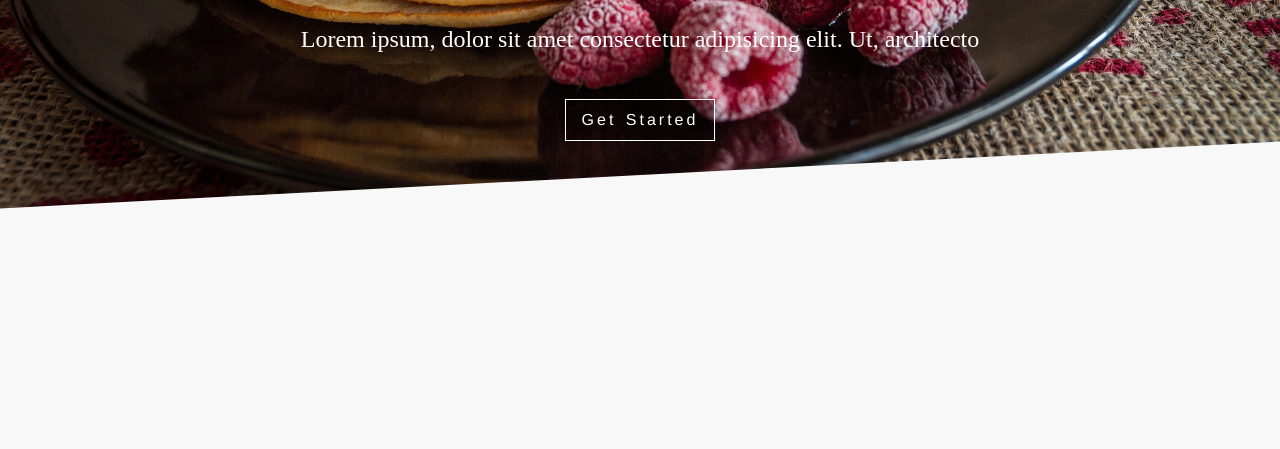
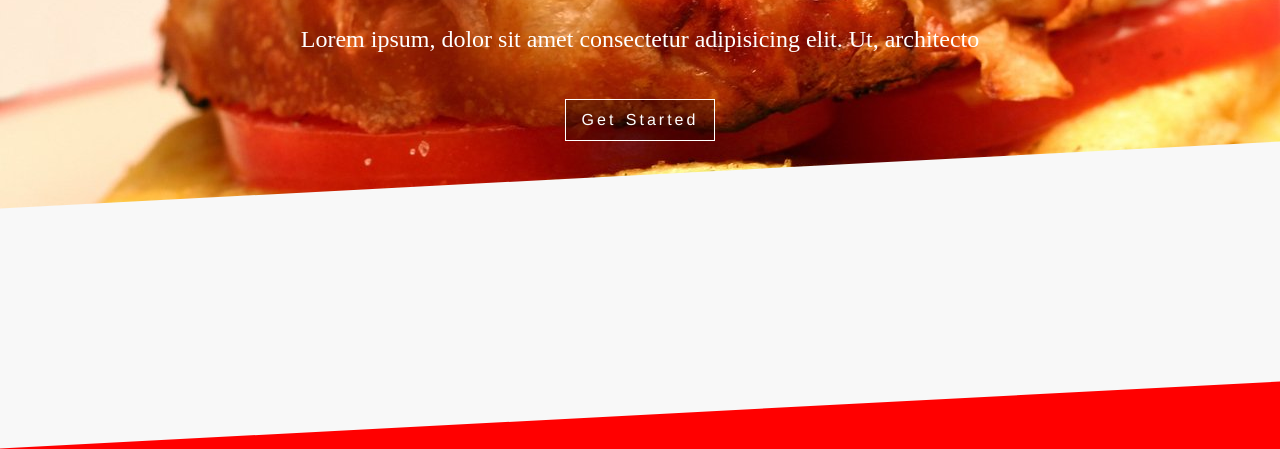
Before and after one commit to greenzombie123/webpack-frontend, a website built with webpack: page dist/index.html in a window 1280 px wide. Shown: the part 485-934 px from the top of the page. Built offline with nearby package versions, Linux system fonts and the light colour scheme.

Commit message:
Update stuff

```diff
--- a/package.json
+++ b/package.json
@@ -4,7 +4,8 @@
   "description": "",
   "main": "index.js",
   "scripts": {
-    "test": "echo \"Error: no test specified\" && exit 1"
+    "test": "echo \"Error: no test specified\" && exit 1",
+    "build":"webpack"
   },
   "repository": {
     "type": "git",
--- a/src/index.js
+++ b/src/index.js
@@ -0,0 +1,10 @@
+import stuff from "./stuff"
+import  "./jam.css"
+import thing from "./burger.jpg"
+
+
+console.log("Hello!")
+console.log(stuff())
+var bbb = stuff()
+const g = document.querySelector(".hero-background")
+g.style.setProperty("background", `url(${thing})`)
--- /dev/null
+++ b/src/jam.css
@@ -0,0 +1,7 @@
+body{
+    background-color: red;
+}
+
+.hero-background{
+    /* background: url('./burger.jpg') */
+}
--- /dev/null
+++ b/src/stuff.js
@@ -0,0 +1,3 @@
+export default function(){
+    return 2
+}
--- a/webpack.config.js
+++ b/webpack.config.js
@@ -3,6 +3,7 @@ const path = require("path");
 // const HtmlWebpackPlugin = require("html-webpack-plugin");
 
 const config = {
+  mode: 'development',
   entry: "./src/index.js",
   output: {
     path: path.resolve(__dirname, "dist"),
```
Also changed, not shown: dist/ac7a0f7c9b19d51c2ba8.jpg (added), dist/bundle.js (added), dist/index.html, src/burger.jpg (added).
